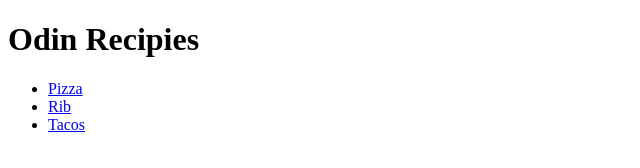
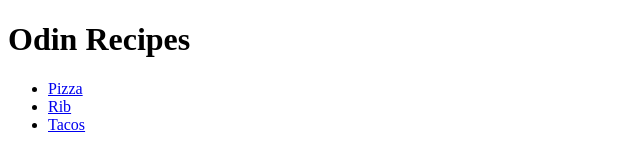
Before and after one commit to idomenz/odin-recipes, a plain HTML site: page index.html in a window 1280 px wide. Shown: the full height of the page, 0-640 px from the left. Drawn offline with Linux system fonts and the light colour scheme.

Commit message:
Index changed

```diff
--- a/index.html
+++ b/index.html
@@ -4,7 +4,7 @@
     <title>Document</title>
 </head>
 <body>
-    <h1>Odin Recipies</h1>
+    <h1>Odin Recipes</h1>
     <ul>
         <li><a href="recipes/pizza.html">Pizza</a></li>
         <li><a href="recipes/rib.html">Rib</a></li>
```
